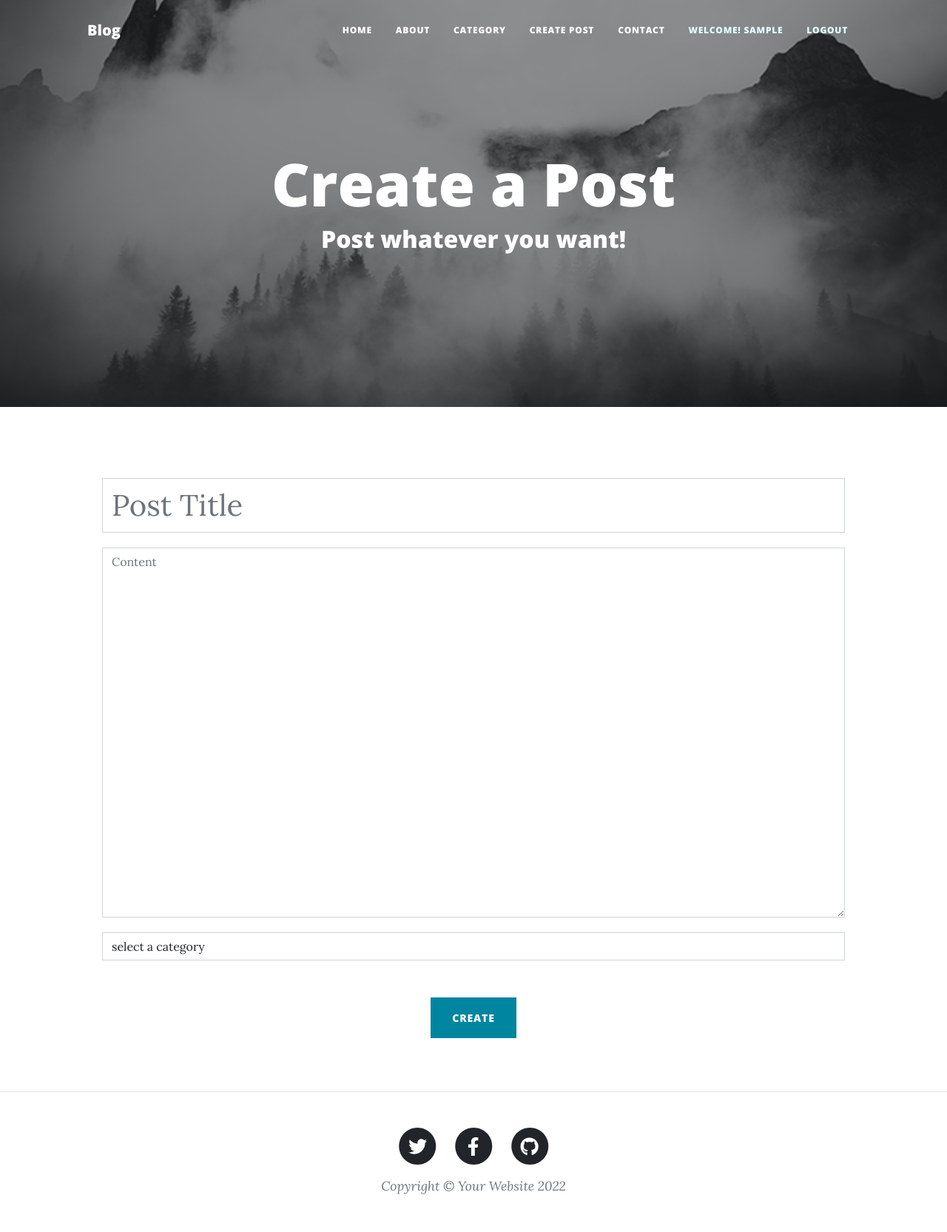
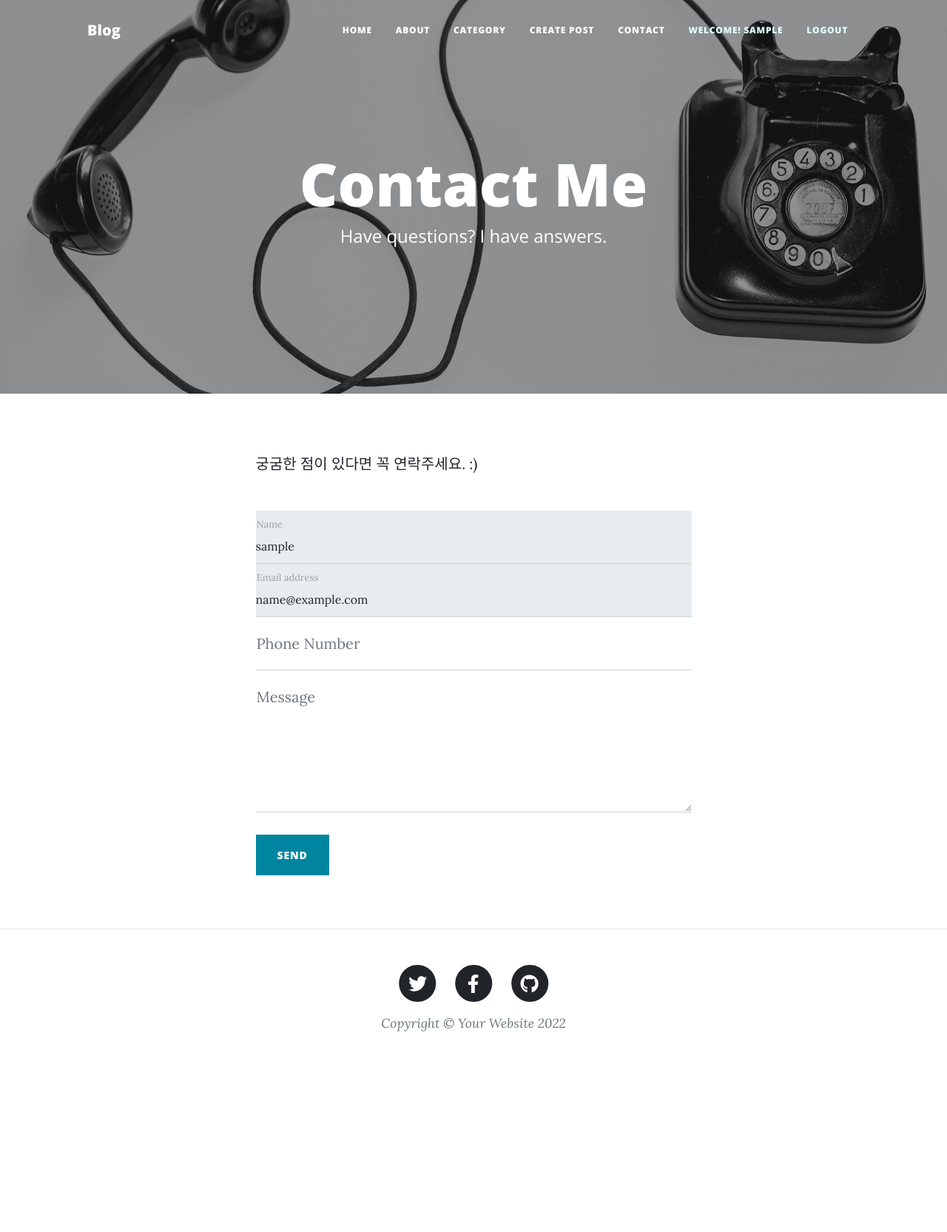
Before and after one commit to 2gang/ifp-flask-study, a Flask app: page /contact in a window 1280 px wide. Shown: the whole page at 74% size. After the commit the page ends 1394 px from the top, so only its background shows below. Run offline with Flask 2, Linux system fonts and the light colour scheme; the visitor is signed in with stand-in values (Sample User, id 1); data comes from the database, SQL or seed files in the repository; some libraries are stand-ins or nearby versions.

Commit message:
Update contact.html

```diff
--- a/blog/templates/contact.html
+++ b/blog/templates/contact.html
@@ -1,15 +1,16 @@
 {% extends 'base.html' %}
 
-    {% block title %}Create a Post{% endblock %}
+{% block title %}Contact{% endblock %}
 
 {% block header %}
-    <header class="masthead" style="background-image: url('{{url_for('static', filename = 'assets/img/demo-image-02.jpg')}}')">
+<!-- Page Header-->
+<header class="masthead" style="background-image: url('{{ url_for('static', filename='assets/img/contact-bg.jpg') }}')">
     <div class="container position-relative px-4 px-lg-5">
         <div class="row gx-4 gx-lg-5 justify-content-center">
             <div class="col-md-10 col-lg-8 col-xl-7">
-                        <div class="site-heading">
-                            <h1>Create a Post</h1>
-                            <h2>Post whatever you want!</h2>
+                <div class="page-heading">
+                    <h1>Contact Me</h1>
+                    <span class="subheading">Have questions? I have answers.</span>
                 </div>
             </div>
         </div>
@@ -18,47 +19,50 @@
 {% endblock %}
 
 {% block content %}
-
 <!-- Main Content-->
 <main class="mb-4">
     <div class="container px-4 px-lg-5">
         <div class="row gx-4 gx-lg-5 justify-content-center">
-                    <div class="col-md-10 col-lg-8 col-xl-12">
+            <div class="col-md-10 col-lg-8 col-xl-7">
+                <p>궁굼한 점이 있다면 꼭 연락주세요. :)</p>
                 <div class="my-5">
-                            <form id="createForm" method="POST">
-                                {#                            {{ form.csrf_token }}#}
-                                <div style="margin: 20px;">
-                                    <input class="form-control" id="title" type="text" placeholder="Post Title"
-                                           name="title" style="font-size: 40px;"/>
+                    <form id="contactForm" method="post">
+                        {{ form.csrf_token }}
+                        <div class="form-floating">
+                            <input class="form-control" id="name" name="name" type="text" value="{{ current_user.username }}"
+                                   data-sb-validations="required" readonly/>
+                            <label for="name">Name</label>
+                            <div class="invalid-feedback" data-sb-feedback="name:required">A name is required.</div>
                         </div>
-                                <div style="margin: 20px;">
-                                    <textarea class="form-control" id="content" type="text" placeholder="Content"
-                                              name="content" style="height: 500px;"></textarea>
-
+                        <div class="form-floating">
+                            <input class="form-control" id="email" name="email" type="email" value="{{ current_user.email }}"
+                                   data-sb-validations="required.email" readonly/>
+                            <label for="email">Email address</label>
+                            <div class="invalid-feedback" data-sb-feedback="email:required">An email is required.</div>
+                            <div class="invalid-feedback" data-sb-feedback="email:email">Email is not valid.</div>
                         </div>
-                                <div style="margin: 20px;" id="category">
-                                    <select class="form-control" name="category" required>
-                                        <option value="" disabled selected>select a category</option>
-    {#                                    <option value="python">python</option>#}
-    {#                                    <option value="java">java</option>#}
-    {#                                    <option value="rust">rust</option>#}
-    {#                                    <option value="typescript">typescript</option>#}
-                                    </select>
-
+                        <div class="form-floating">
+                            <input class="form-control" id="phone" type="tel" name="phone" placeholder="Enter your phone number..."
+                                   data-sb-validations="required"/>
+                            <label for="phone">Phone Number</label>
+                            <div class="invalid-feedback" data-sb-feedback="phone:required">A phone number is
+                                required.
+                            </div>
+                        </div>
+                        <div class="form-floating">
+                            <textarea class="form-control" id="message" name="message" placeholder="Enter your message here..."
+                                      style="height: 12rem" data-sb-validations="required"></textarea>
+                            <label for="message">Message</label>
+                            <div class="invalid-feedback" data-sb-feedback="message:required">A message is required.
+                            </div>
                         </div>
                         <br/>
-                                <div style="text-align: center">
-                                    <button class="btn btn-primary text-uppercase" id="submitButton" type="submit">
-                                        Create
+                        <button class="btn btn-primary text-uppercase" id="submitButton" type="submit">Send
                         </button>
-                                </div>
                     </form>
                 </div>
             </div>
         </div>
     </div>
 </main>
-
-
-
 {% endblock %}
```
Lines whose indentation alone changed are shown as unchanged.
